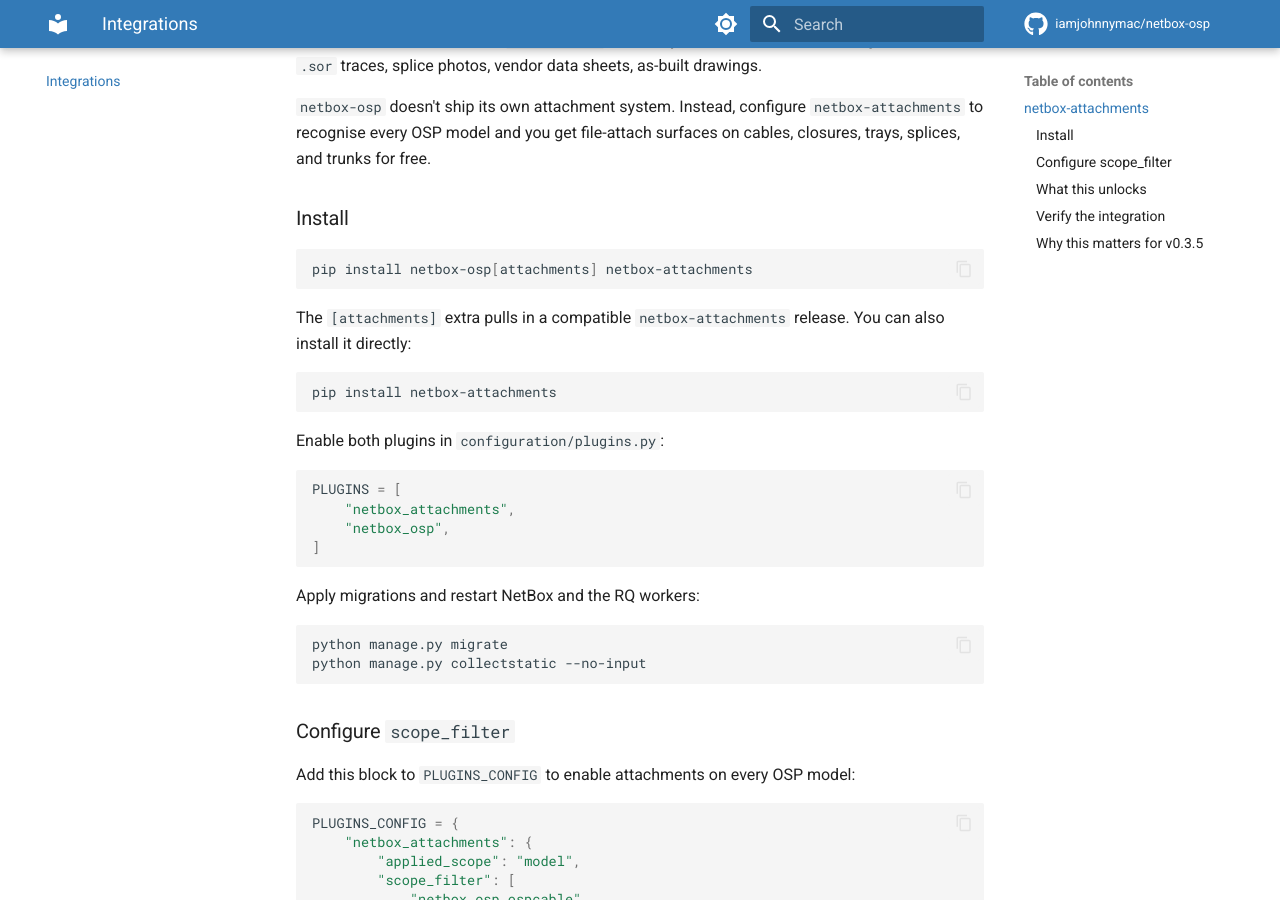
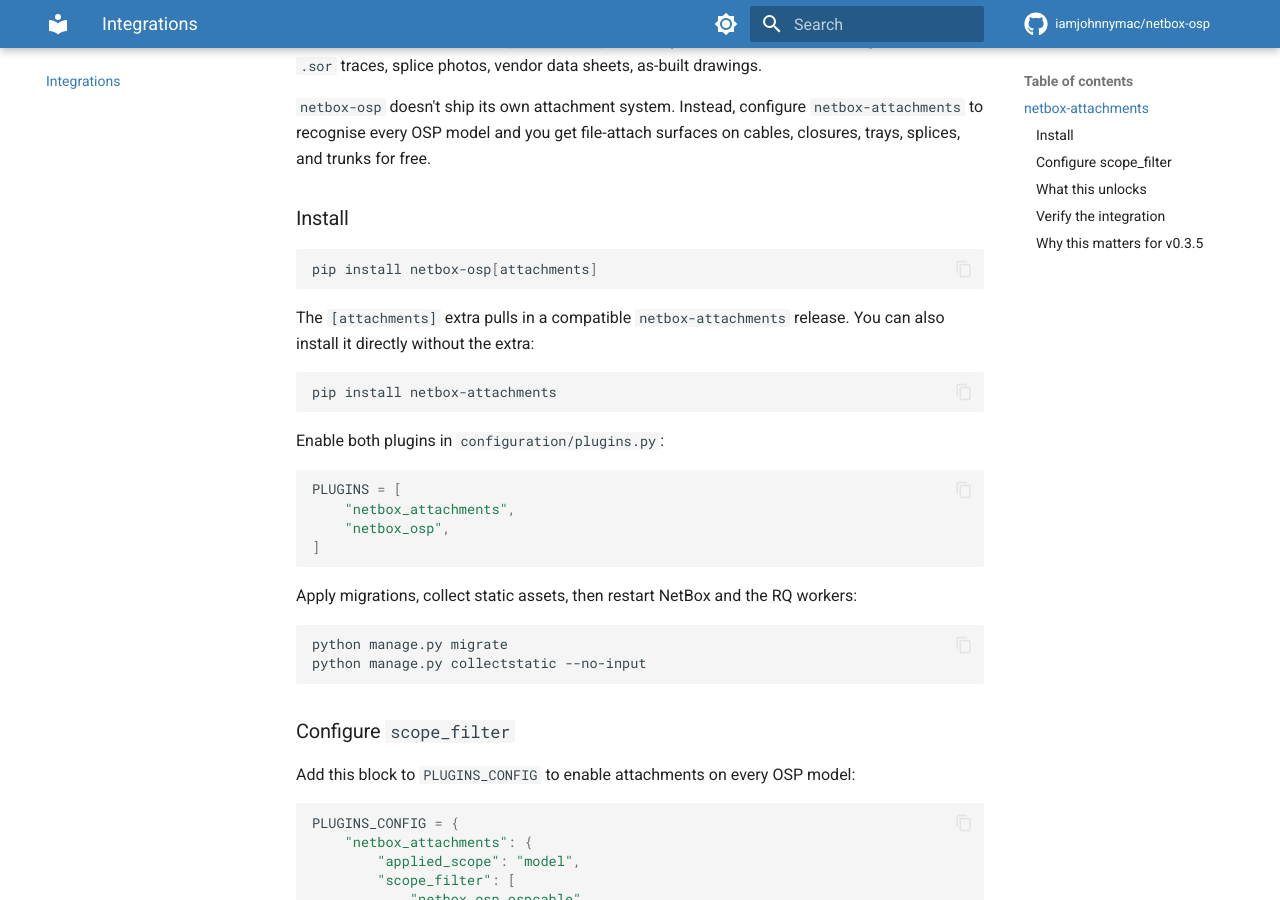
Before and after one commit to iamjohnnymac/netbox-osp, an MkDocs documentation site: the page built from docs/integrations.md, in a window 1280 px wide and 900 px high, scrolled down 487 px. Built offline with MkDocs 1.6.1 and Material for MkDocs 9.7.7, drawn with Linux system fonts in a browser that asks for light colours; comment, search, counter and statistics services are not loaded.

Commit message:
docs: tidy install snippet (drop redundant arg, add restart step)
Addresses QA-agent nits:
- Removes redundant 'netbox-attachments' arg from the extras install line
  (the [attachments] extra already pins it)
- Adds the 'restart NetBox and the RQ workers' line to verification

Pure copy edits to docs/integrations.md, no functional change.

````diff
--- a/docs/integrations.md
+++ b/docs/integrations.md
@@ -26,11 +26,11 @@ for free.
 ### Install
 
 ```bash
-pip install netbox-osp[attachments] netbox-attachments
+pip install netbox-osp[attachments]
 ```
 
 The `[attachments]` extra pulls in a compatible `netbox-attachments`
-release. You can also install it directly:
+release. You can also install it directly without the extra:
 
 ```bash
 pip install netbox-attachments
@@ -45,7 +45,8 @@ PLUGINS = [
 ]
 ```
 
-Apply migrations and restart NetBox and the RQ workers:
+Apply migrations, collect static assets, then restart NetBox and the
+RQ workers:
 
 ```bash
 python manage.py migrate
````
